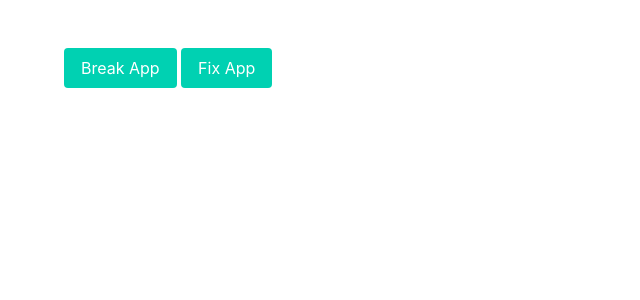
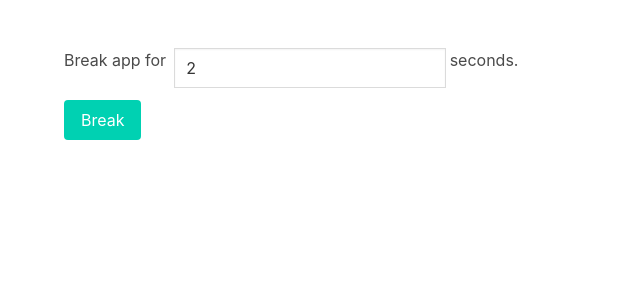
Before and after one commit to menglewis/hello_shiny, a Flask app: page / in a window 1280 px wide. Shown: the top 300 px of the page, without its empty margins (0-640 px from the left). Run offline with Flask 2, Linux system fonts and the light colour scheme; some libraries are stand-ins or nearby versions.

Commit message:
add break timer

```diff
--- a/breaker/app.py
+++ b/breaker/app.py
@@ -1,6 +1,8 @@
 import os
 import sys
 import time
+from datetime import datetime
+from datetime import timedelta
 from flask import Flask, render_template, request, jsonify
 
 
@@ -16,11 +18,11 @@ class AppBrokenError(Exception):
         }
 
 app = Flask(__name__)
-BROKEN = False
+broken_until = datetime.utcnow()
 
 @app.route('/', methods=['GET'])
 def index():
-    if BROKEN:
+    if broken_until > datetime.utcnow():
         raise AppBrokenError('App is broken')
     return render_template('index.html')
 
@@ -30,9 +32,10 @@ def override():
 
 @app.route('/break', methods=['POST'])
 def disable():
-    global BROKEN
+    global broken_until
     data = request.get_json()
-    BROKEN = data['broken']
+    duration = data['duration']
+    broken_until = datetime.utcnow() + timedelta(seconds=int(duration))
     return jsonify({'message': 'Success'})
 
 delay = os.environ.get('STARTUP_DELAY', None)
--- a/breaker/templates/index.html
+++ b/breaker/templates/index.html
@@ -9,8 +9,21 @@
     <body>
         <section class="section">
             <div id="app" class="container">
-                <button class="button is-primary" @click="breakApp">Break App</button>
-                <button class="button is-primary" @click="fixApp">Fix App</button>
+                <div class="field has-addons has-addons-cenetered">
+                    <p class="control">
+                            Break app for &nbsp;
+                    </p>
+                    <p class="control">
+                        <input class="input" v-model="duration" />
+                    </p>
+                    <p class="control">
+                        &nbsp;seconds.
+                    </p>
+                </div>
+
+
+
+                <button class="button is-primary" @click="breakApp">Break</button>
                 <p v-html="serverMessage"></p>
             </div>
         </section>
@@ -19,6 +32,7 @@
             var app = new Vue({
                 el: '#app',
                 data: {
+                    duration: 2,
                     serverMessage: ''
                 },
                 methods: {
@@ -26,7 +40,7 @@
                         fetch('/break', {
                             method: 'POST',
                             body: JSON.stringify({
-                                broken: true
+                                duration: this.duration
                             }),
                             headers: new Headers({
                                 'Content-Type': 'application/json'
@@ -36,21 +50,6 @@
                         .then(response => {
                             this.serverMessage = 'Broken!'
                         })
-                    },
-                    fixApp: function() {
-                        fetch('/break', {
-                            method: 'POST',
-                            body: JSON.stringify({
-                                broken: false
-                            }),
-                            headers: new Headers({
-                                'Content-Type': 'application/json'
-                            }),
-                            credentials: 'same-origin'
-                        })
-                        .then(response => {
-                            this.serverMessage = 'Fixed!'
-                        })
                     }
                 }
             })
```
